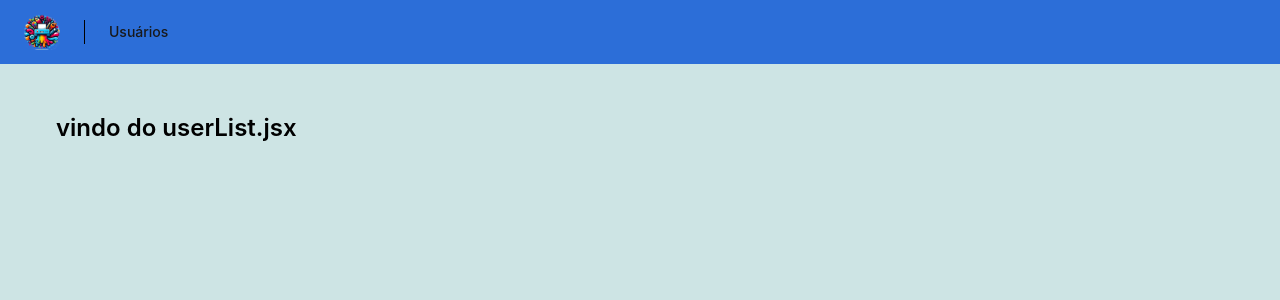
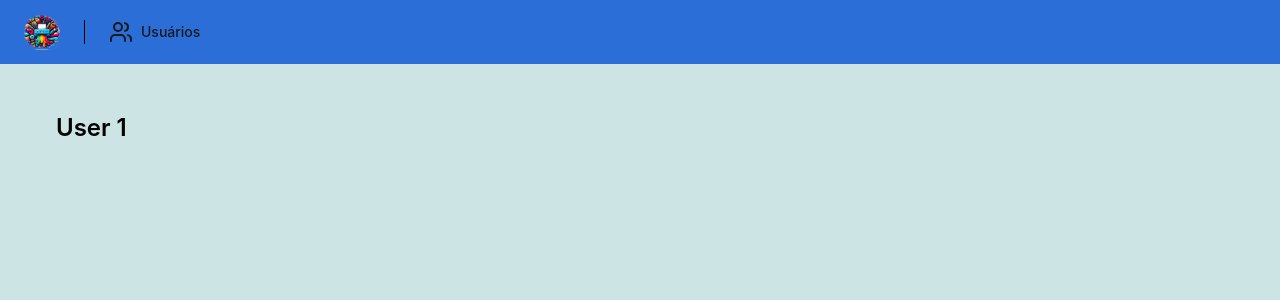
Before and after one commit to TheOkamoto/frontgraf, a React (Vite) app: page /users in a window 1280 px wide. Shown: the top 300 px of the page. Built offline with nearby package versions, Linux system fonts and the light colour scheme.

Commit message:
fix User icon not showing

```diff
--- a/src/components/app/header.jsx
+++ b/src/components/app/header.jsx
@@ -1,7 +1,7 @@
 import { Separator } from "../ui/separator";
 import Logo from "../../assets/logo_normal.png";
 import { NavLink } from "./navlink";
-import Users from "../../pages/app/users/UserList";
+import {Users} from "lucide-react";
 
 export function Header() {
     return (
@@ -11,7 +11,8 @@ export function Header() {
                 <Separator orientation="vertical" className="h-6 bg-black " />
                 <nav className="flex items-center space-x-4 lg:space-x-6">
                     <NavLink to="/users">
-                        Usuários
+                        <Users className="w-6 h-6" />
+                            Usuários
                     </NavLink >
                 </nav>
             </div>
--- a/src/components/app/navlink.jsx
+++ b/src/components/app/navlink.jsx
@@ -1,6 +1,4 @@
-import { useLocation } from "react-router-dom"; // Add this import statement
-import { Link } from "react-router-dom";
-
+import { useLocation, Link } from "react-router-dom";
 export function NavLink(props){
     const { pathname } = useLocation();
     return(
--- a/src/pages/app/users/UserList.jsx
+++ b/src/pages/app/users/UserList.jsx
@@ -1,7 +1,7 @@
 export default function UserList() {
     return (
         <div className="p-6">
-            <h1 className="text-2xl font-semibold">vindo do userList.jsx</h1>
+            <h1 className="text-2xl font-semibold">User 1</h1>
         </div>
     )
 }
```
